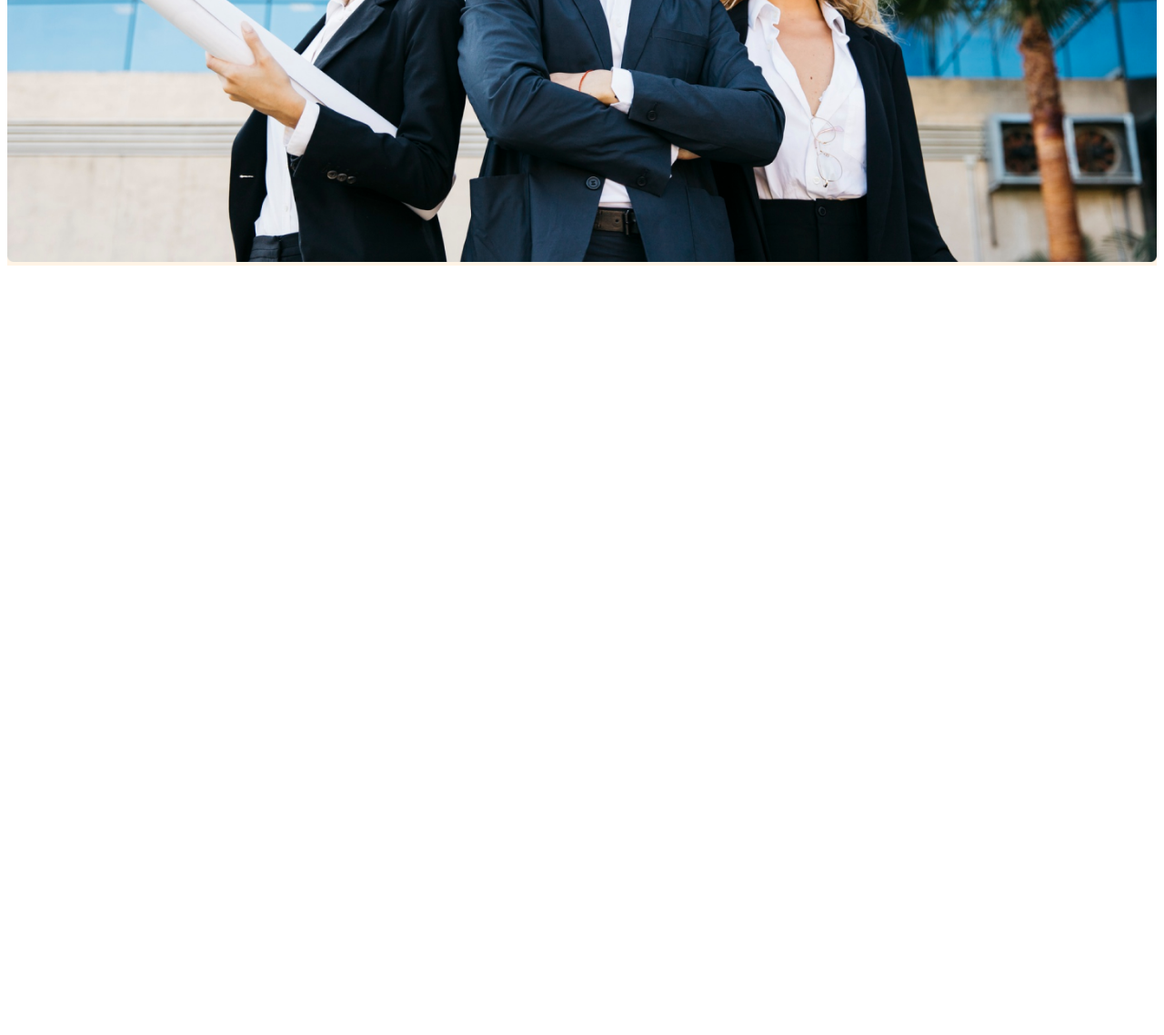
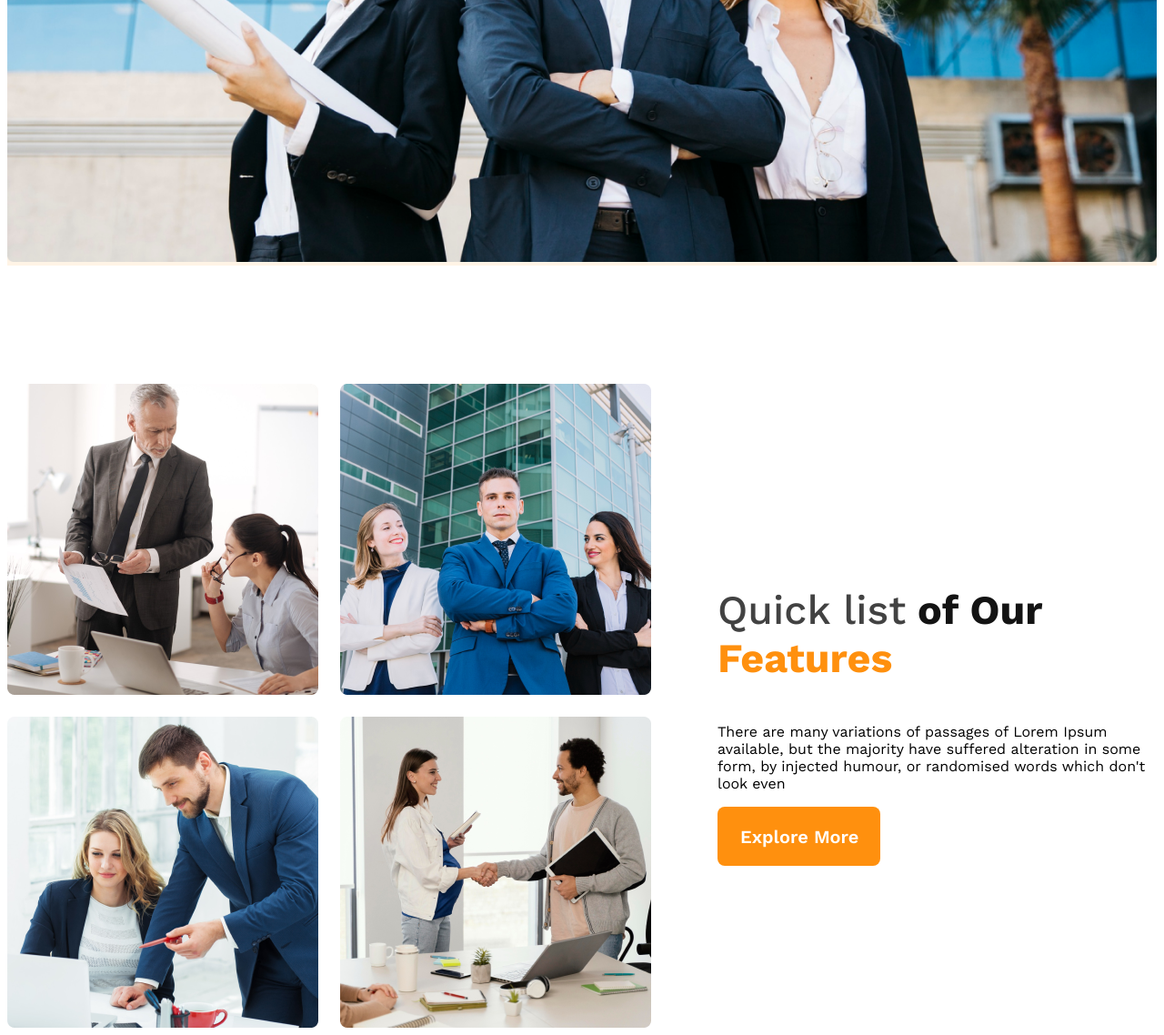
Before and after one commit to SudiptaRoy05/g3-architects, a plain HTML site: page index.html in a window 1280 px wide. Shown: the part 884-2022 px from the top of the page at 91% size. Before the commit the page ends 1184 px from the top, so only its background shows below. Drawn offline with nearby package versions, Linux system fonts and the light colour scheme.

Commit message:
main first section added

```diff
--- a/index.html
+++ b/index.html
@@ -36,7 +36,25 @@
         <img class="banner-img" src="./images/banner.png" alt="">
       </div>
     </header>
-    <main></main>
+    <main>
+        <section class="teams d-flex">
+            <div class="team-img-container ">
+                <img src="./images/team1.png" alt="team1">
+                <img src="./images/team2.png" alt="team2">
+                <img src="./images/team3.png" alt="">
+                <img src="./images/team4.png" alt="">
+            </div>
+            <div class="team-features">
+                <p class="feature-title">
+                    <span class="text-secondery" id="ql">Quick list</span> <span class="text-primary">of Our</span> <span class="text-orange">Features</span>
+                </p>
+                <p class="feature-description">
+                    There are many variations of passages of Lorem Ipsum available, but the majority have suffered alteration in some form, by injected humour, or randomised words which don't look even
+                </p>
+                <button class="btn-primary">Explore More</button>
+            </div>
+        </section>
+    </main>
     <footer></footer>
   </body>
 </html>
--- a/style.css
+++ b/style.css
@@ -20,6 +20,9 @@
 .text-info {
   color: rgb(114, 114, 114);
 }
+.text-orange {
+  color: rgb(255, 144, 14);
+}
 
 .bg-light {
   background-color: rgba(255, 144, 14, 0.1);
@@ -33,6 +36,15 @@
   font-size: 1.25rem;
   font-weight: 600;
   text-align: center;
+}
+
+main {
+  max-width: 1440px;
+  margin: 0 auto;
+}
+
+main > section {
+  margin-top: 130px;
 }
 
 /* header styles */
@@ -81,14 +93,41 @@
   font-weight: 700;
   font-size: 4rem;
 }
+.banner-img {
+  width: 100%;
+}
 
-.banner-img{width: 100%;}
+/* feature realted style  */
+.teams {
+  align-items: center;
+  gap: 73px;
+  /* margin: 0 auto; */
+}
 
+.team-img-container {
+  display: grid;
+  grid-template-columns: repeat(2, 1fr);
+  gap: 24px;
+}
 
+.team-features {
+  max-width: 537px;
+}
+
+.feature-title {
+  font-size: 2.8rem;
+  font-weight: 700;
+  text-align: left;
+}
+
+#ql{
+  font-weight: 500;
+}
 
 /* responsive media queary */
 @media screen and (max-width: 576px) {
-  .navbar, .nav-links{
+  .navbar,
+  .nav-links {
     flex-direction: column;
   }
 }
```
